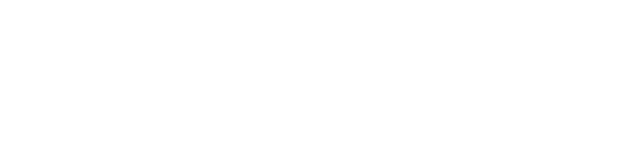
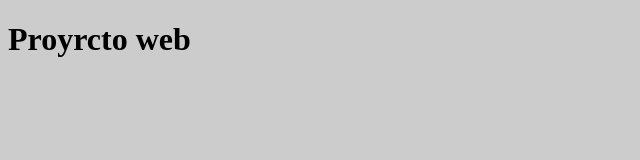
Before and after one commit to robertorodriguezNet/CursoGit, a plain HTML site: page index.html in a window 1280 px wide. Shown: the whole page, without its empty margins (0-640 px from the left). Drawn offline with Linux system fonts and the light colour scheme.

Commit message:
parráfo y estilo

```diff
--- /dev/null
+++ b/css/estilos.css
@@ -0,0 +1,3 @@
+body{
+    background-color:#cccccc;
+}
--- a/index.html
+++ b/index.html
@@ -1,8 +1,11 @@
 <!DOCTYPE html>
 <head>
     <title>Proyecto git</title>
+    <link href="css/estilos.css" rel="stylesheet" type="text/css"/>
 </head>
 <body>
 
+    <h1>Proyrcto web</h1>
+
 </body>
 </html>
```
Also changed, not shown: js/funciones.js (added).
